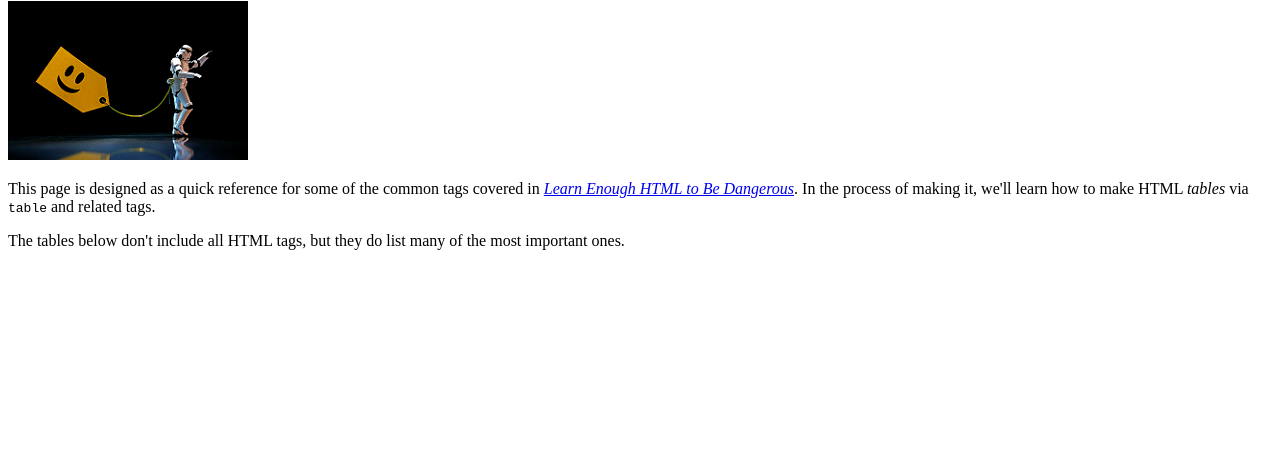
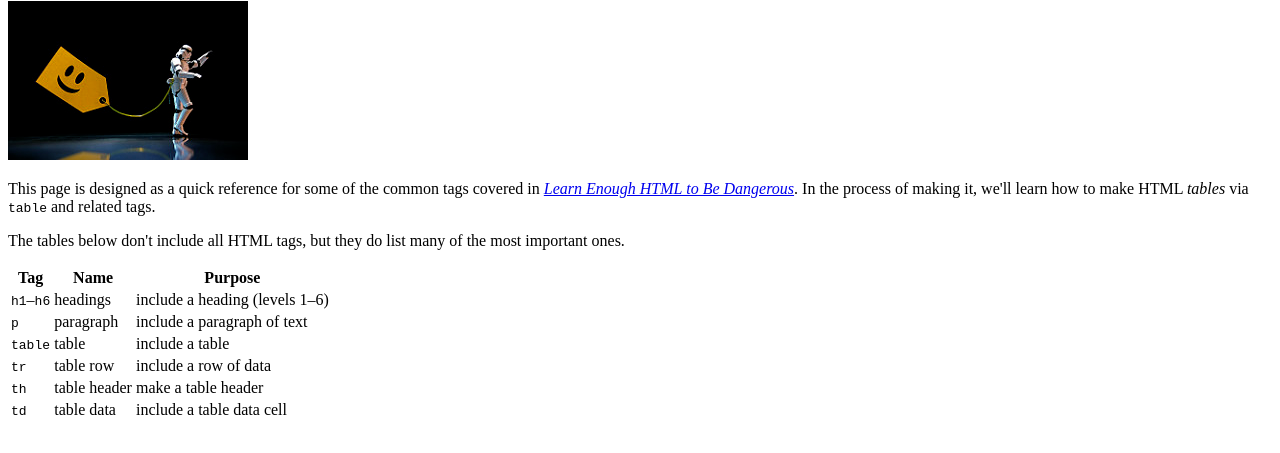
Before and after one commit to tvhost/sample_website, a plain HTML site: page tags.html in a window 1280 px wide. Shown: the part 79-532 px from the top of the page. Drawn offline with Linux system fonts and the light colour scheme.

Commit message:
add table

```diff
--- a/tags.html
+++ b/tags.html
@@ -22,6 +22,42 @@
       The tables below don't include all HTML tags, but they do list many of
       the most important ones.
     </p>
-
-  </body>
+    <table>
+      <tr>
+        <th>Tag</th>
+        <th>Name</th>
+        <th>Purpose</th>
+      </tr>
+      <tr>
+        <td><code>h1</code>&ndash;<code>h6</code></td>
+        <td>headings</td>
+        <td>include a heading (levels 1&ndash;6)</td>
+      </tr>
+      <tr>
+        <td><code>p</code></td>
+        <td>paragraph</td>
+        <td>include a paragraph of text</td>
+      </tr>
+      <tr>
+        <td><code>table</code></td>
+        <td>table</td>
+        <td>include a table</td>
+      </tr>
+      <tr>
+        <td><code>tr</code></td>
+        <td>table row</td>
+        <td>include a row of data</td>
+      </tr>
+      <tr>
+        <td><code>th</code></td>
+        <td>table header</td>
+        <td>make a table header</td>
+      </tr>
+      <tr>
+        <td><code>td</code></td>
+        <td>table data</td>
+        <td>include a table data cell</td>
+      </tr>
+    </table>
+</body>
 </html>
```
